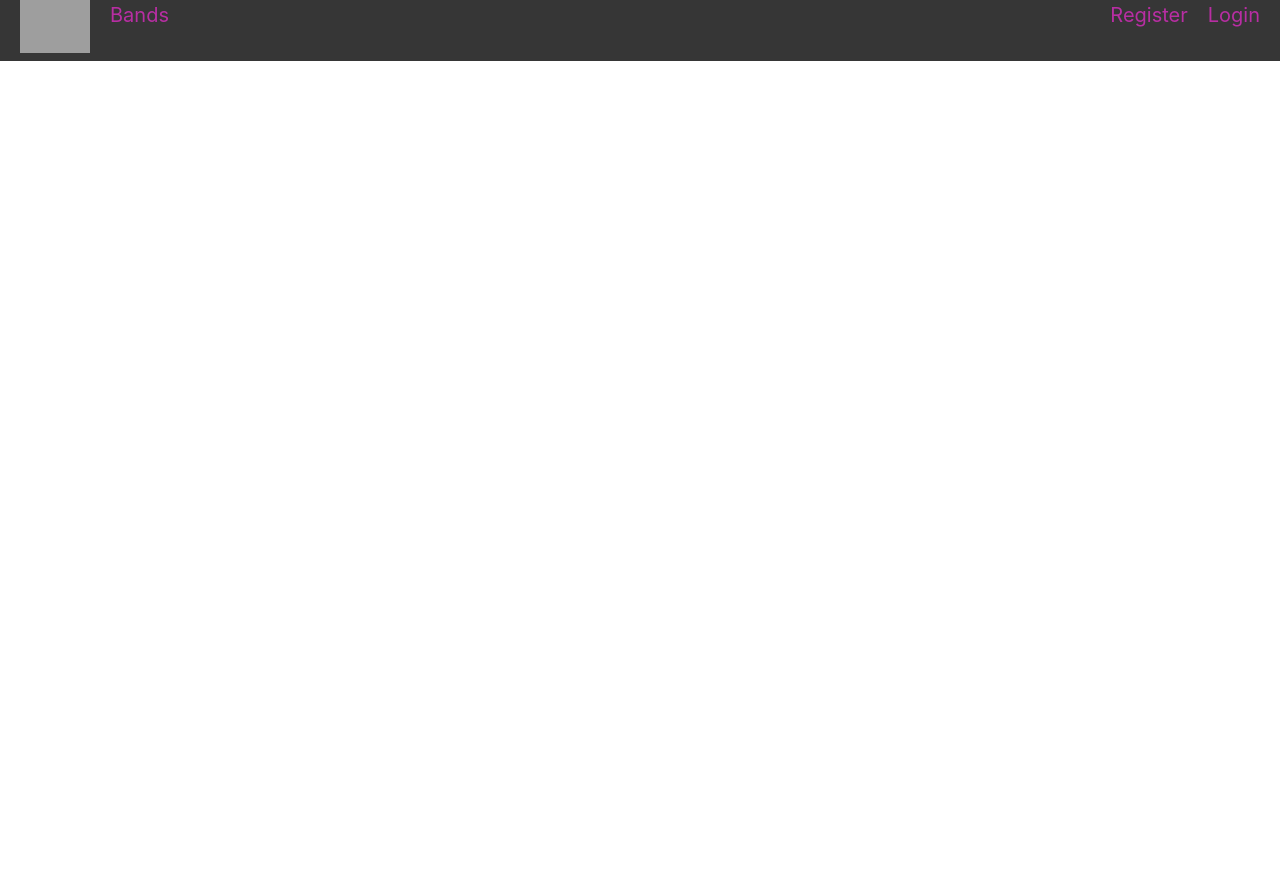
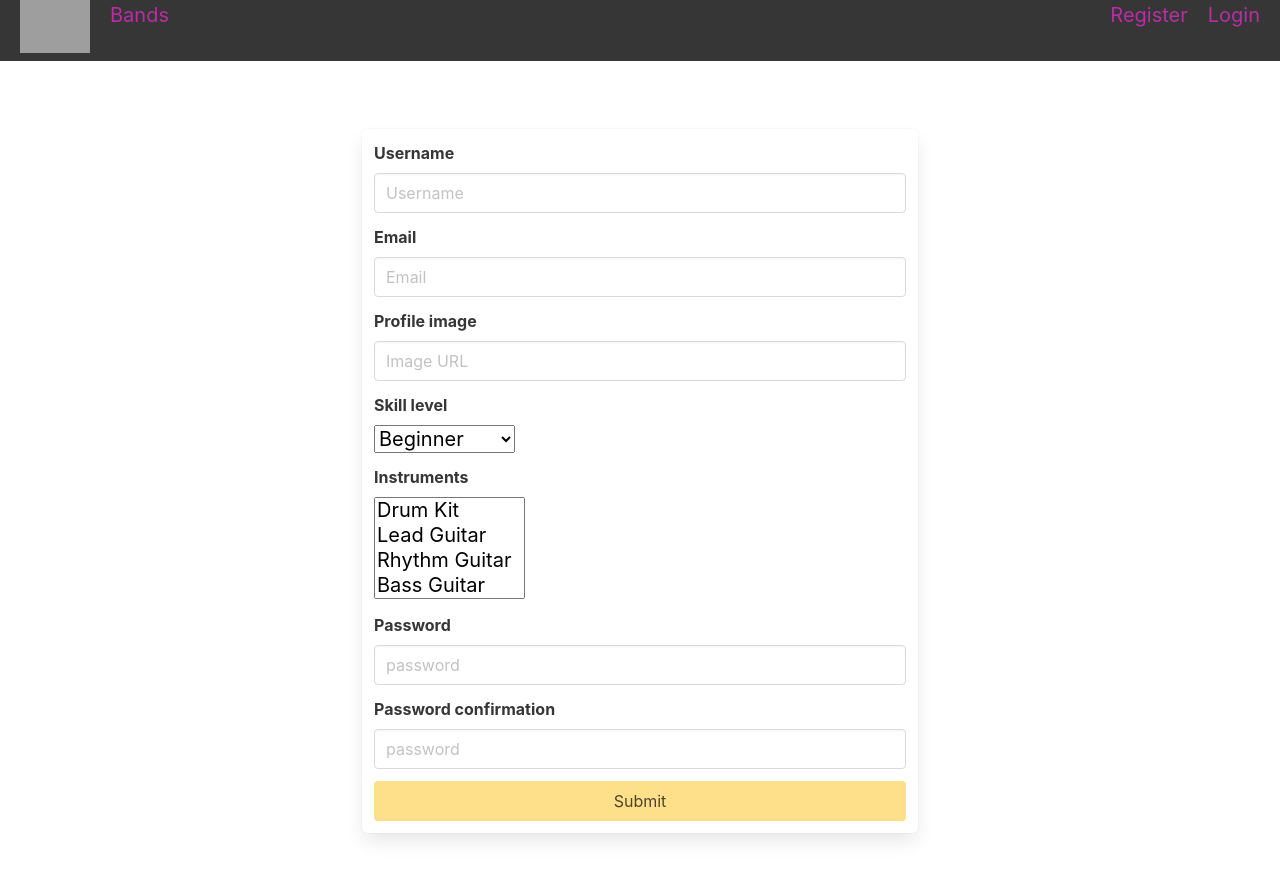
Before and after one commit to LiamCallaghan/hummingbird, a React (Create React App) app in the folder frontend/: page /profile/edit in a window 1280 px wide. Shown: the top 880 px of the page. Before the commit the page ends 800 px from the top, so only its background shows below. Built offline with nearby package versions, Linux system fonts and the light colour scheme; no server answers; grey boxes are pictures that could not be loaded.

Commit message:
user edit style

```diff
--- a/frontend/src/App.js
+++ b/frontend/src/App.js
@@ -7,6 +7,7 @@ import Info from './components/common/Info'
 import Register from './components/user/Register'
 import Login from './components/user/Login'
 import ProfilePage from './components/user/ProfilePage'
+import EditUser from './components/user/EditUser'
 
 import BandIndex from './components/projects/BandIndex'
 import BandPage from './components/projects/BandPage'
@@ -22,6 +23,7 @@ const App = () => {
       <Navbar />
       <Switch>
         <Route exact path='/' component={Info}/>
+        <Route path='/profile/edit' component={EditUser} />
         <Route path='/profile' component={ProfilePage} />
         <Route exact path='/bands/' component={BandNew}/>
         <Route path='/bands/:id' component={BandPage}/>
--- a/frontend/src/components/user/EditUser.js
+++ b/frontend/src/components/user/EditUser.js
@@ -1,6 +1,6 @@
 import React from 'react'
-
 import { getUserProfile, updateUserProfile } from '../../lib/api'
+import UserForm from './UserForm'
 
 class EditUser extends React.Component {
   state = {
@@ -36,6 +36,16 @@ class EditUser extends React.Component {
     console.log(response.data)
     this.props.history.push('/profile')
   }
+
+  render() {
+    return (
+      <section className='section'>
+        <div className='container'>
+          <UserForm formData={this.state.formData} handleChange={this.handleChange} handleSubmit={this.handleSubmit} />
+        </div>
+      </section>
+    )
+  }
 }
 
 
--- a/frontend/src/components/user/ProfilePage.js
+++ b/frontend/src/components/user/ProfilePage.js
@@ -30,7 +30,7 @@ class ProfileShow extends React.Component {
                   email - {profile.email}<br/>
                   date joined - {profile.date_joined.slice(0, 10)}<br/>
                   skill level - {profile.skill_level}<br/>
-                  <button>Edit profile</button>
+                  <Link to={'/profile/edit'}><button>Edit profile</button></Link>
                 </div>
               </div>
             </div>
--- /dev/null
+++ b/frontend/src/components/user/UserForm.js
@@ -0,0 +1,123 @@
+/* eslint-disable camelcase */
+import React from 'react'
+
+const UserForm = props => {
+  const { username, email, password, password_confirmation, profile_image, instrument, skill_level } = props.formData
+  const { handleChange, handleSubmit } = props
+
+  return (
+    <div className="columns">
+      <form onSubmit={handleSubmit} className="column is-half is-offset-one-quarter box">
+        <div className="field">
+          <label className="label">Username</label>
+          <div className="control">
+            <input
+              className="input"
+              placeholder="Username"
+              name="username"
+              value={username}
+              onChange={handleChange}
+            />
+          </div>
+        </div>
+        <div className="field">
+          <label className="label">Email</label>
+          <div className="control">
+            <input
+              className="input"
+              placeholder="Email"
+              name="email"
+              value={email}
+              onChange={handleChange}
+            />
+          </div>
+        </div>
+        <div className="field">
+          <label className="label">Profile image</label>
+          <div className="control">
+            <input
+              className="input"
+              placeholder="Image URL"
+              name="profile_image"
+              value={profile_image}
+              onChange={handleChange}
+            />
+          </div>
+        </div>
+        <div className="field">
+          <label className="label">Skill level</label>
+          <div className="control">
+            <select name='skill_level' value={skill_level} onChange={handleChange}>
+              <option>Beginner</option>
+              <option>Intermediate</option>
+              <option>Expert</option>
+            </select>
+          </div>
+        </div>
+        <div className="field">
+          <label className="label">Instruments</label>
+          <div className="control">
+            <select name='instrument' value={instrument} onChange={handleChange} multiple>
+              <option>Drum Kit</option>
+              <option>Lead Guitar</option>
+              <option>Rhythm Guitar</option>
+              <option>Bass Guitar</option>
+              <option>Acoustic Guitar</option>
+              <option>Vocals</option>
+              <option>Ukulele</option>
+              <option>Harp</option>
+              <option>Banjo</option>
+              <option>Accordion</option>
+              <option>Piano</option>
+              <option>Keyboard</option>
+              <option>Saxophone</option>
+              <option>Trumpet</option>
+              <option>Clarinet</option>
+              <option>Flute</option>
+              <option>Bagpipe</option>
+              <option>Trombone</option>
+              <option>Harmonica</option>
+              <option>Oboe</option>
+              <option>Cello</option>
+              <option>Violin</option>
+              <option>Double Bass</option>
+              <option>Synth</option>
+              <option>Drum Machine</option>
+            </select>
+          </div>
+        </div>
+        <div className="field">
+          <label className="label">Password</label>
+          <div className="control">
+            <input
+              type='password'
+              className="input"
+              placeholder="password"
+              name="password"
+              value={password}
+              onChange={handleChange}
+            />
+          </div>
+        </div>
+        <div className="field">
+          <label className="label">Password confirmation</label>
+          <div className="control">
+            <input
+              type='password'
+              className="input"
+              placeholder="password"
+              name="password_confirmation"
+              value={password_confirmation}
+              onChange={handleChange}
+            />
+          </div>
+        </div>
+        <div className="field">
+          <button type="submit" className="button is-fullwidth is-warning">Submit</button>
+        </div>
+      </form>
+    </div>
+  )
+}
+
+export default UserForm
```
